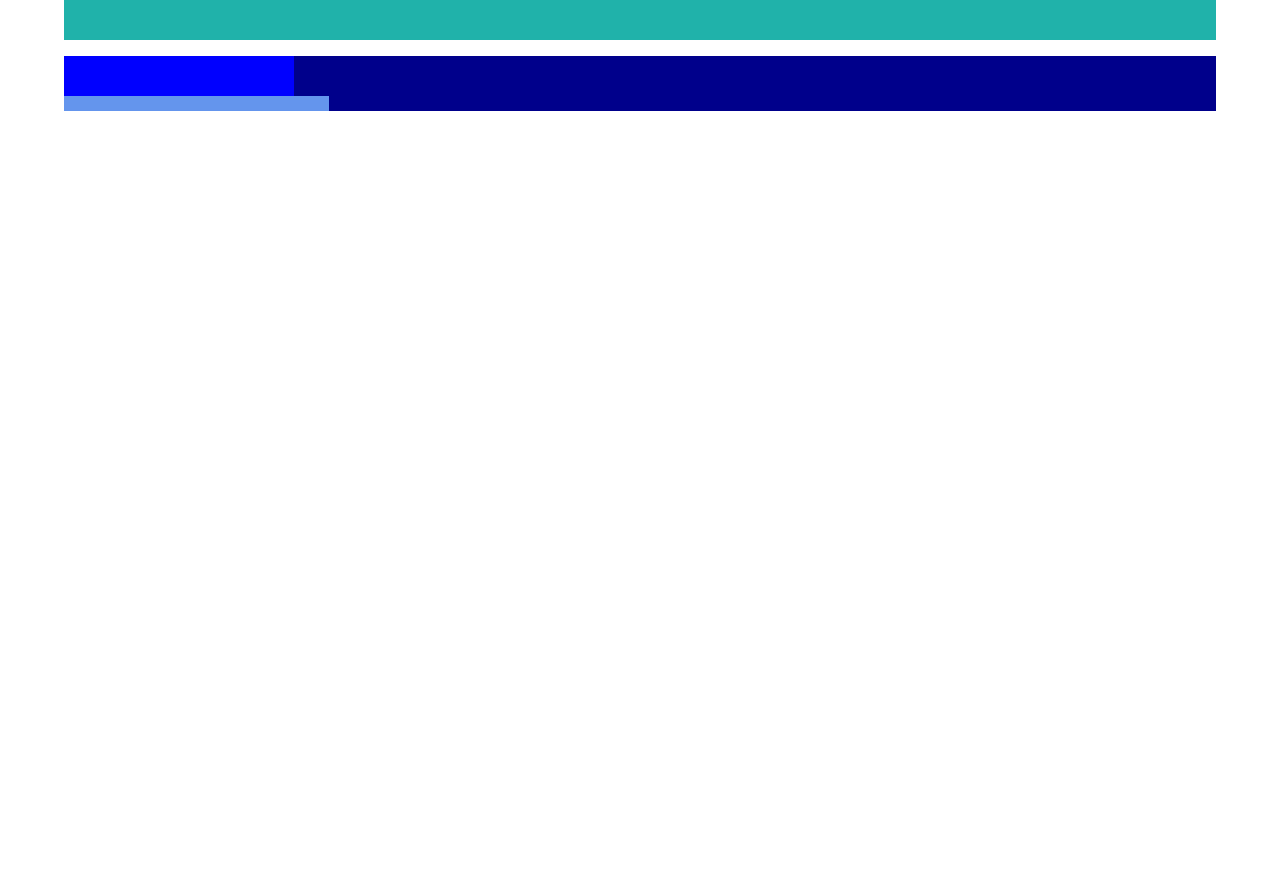
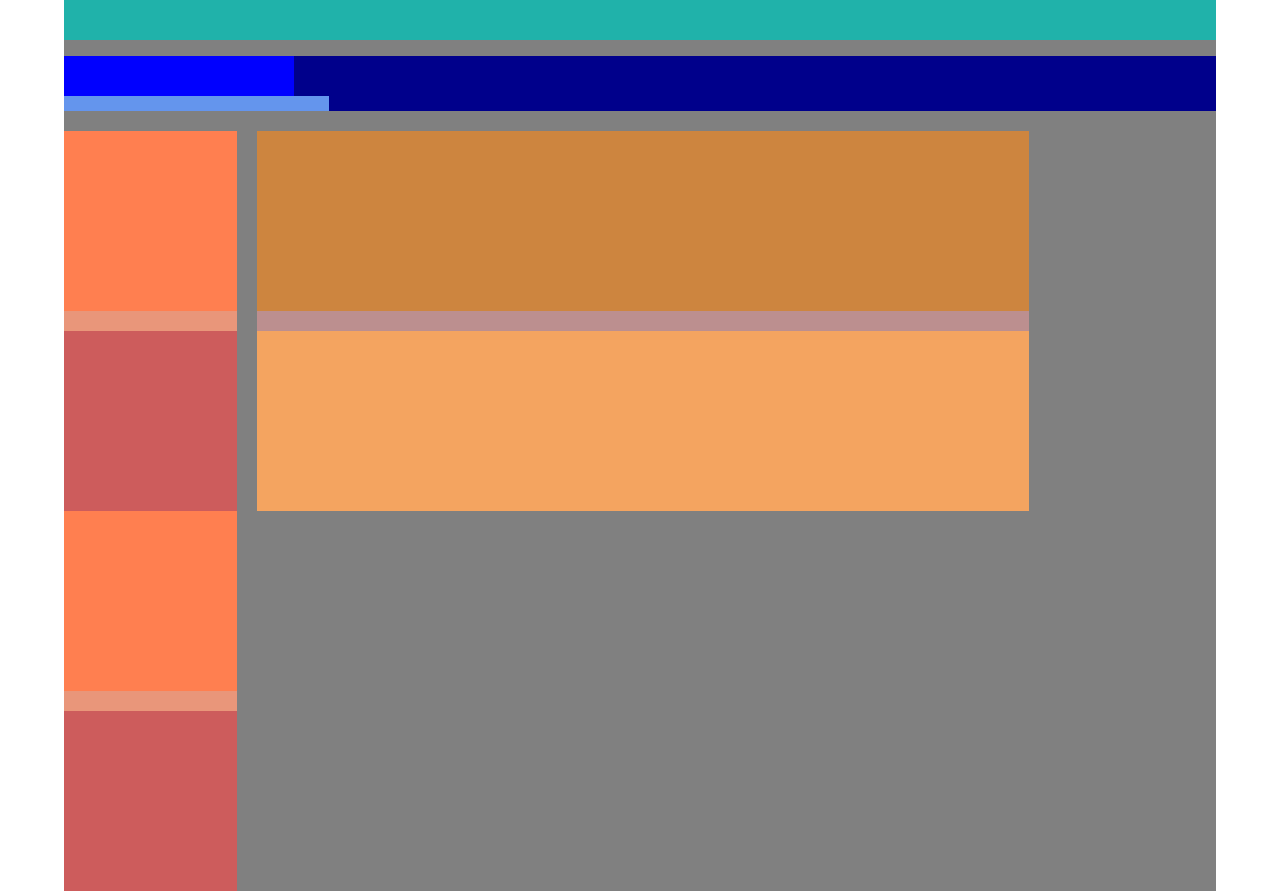
Before and after one commit to Lorenzo-Calzi/htmlcss-struttura-wp, a plain HTML site: page index.html in a window 1280 px wide. Shown: the part 500-1391 px from the top of the page. Before the commit the page ends 800 px from the top, so only its background shows below. Drawn offline with Linux system fonts and the light colour scheme.

Commit message:
Aggiunte colonne

```diff
--- a/css/style.css
+++ b/css/style.css
@@ -105,6 +105,7 @@
     width: 100%;
     height: auto;
     background-color: darkblue;
+    margin-bottom: 20px;
 }
 
 .titolo{
@@ -118,3 +119,76 @@
     height: 15px;
     background-color: cornflowerblue;
 }
+
+/* Colonna Sinistra */
+.left_side{
+    height: 380px;
+    width: 15%;
+    background-color: gray;
+    float: left;
+}
+
+ #img_left{
+    height: 180px;
+    background-color: coral;
+ }
+
+ #titolo_left{
+     height: 20px;
+     background-color: darksalmon;
+ }
+
+#paragrafo_left{
+    height: 180px;
+    background-color: indianred;
+}
+/* /Colonna Sinistra */
+
+/* Colonna Centrale */
+.center_side{
+    height: 380px;
+    width: 67%;
+    background-color: gray;
+    float: left;
+    margin-left: 20px;
+    margin-right: 21px;
+}
+
+ #img_center{
+    height: 180px;
+    background-color: peru;
+ }
+
+ #titolo_center{
+     height: 20px;
+     background-color: rosybrown;
+ }
+
+#paragrafo_center{
+    height: 180px;
+    background-color: sandybrown;
+}
+/* /Colonna Centrale */
+
+/* Colonna Destra */
+.right_side{
+    height: 380px;
+    width: 15%;
+    background-color: gray;
+    float: left;
+}
+
+ #img_right{
+    height: 180px;
+    background-color: coral;
+ }
+
+ #titolo_right{
+     height: 20px;
+     background-color: darksalmon;
+ }
+
+#paragrafo_right{
+    height: 180px;
+    background-color: indianred;
+/* /Colonna Destra */
--- a/index.html
+++ b/index.html
@@ -69,6 +69,35 @@
             </div>
             <!-- Titolo -->
 
+            <!-- Colonne -->
+            <div class="left_side">
+                <div id="img_left">
+                </div>
+                <div id="titolo_left">
+                </div>
+                <div id="paragrafo_left">
+                </div>
+            </div>
+            <div class="center_side">
+                <div id="img_center">
+                </div>
+                <div id="titolo_center">
+                </div>
+                <div id="paragrafo_center">
+                </div>
+            </div>
+            <div class="right_side">
+                <div id="img_right">
+                </div>
+                <div id="titolo_right">
+                </div>
+                <div id="paragrafo_right">
+                </div>
+            </div>
+            <!-- /Colonne -->
+
+
+
         </main>
 
     </div>
```
